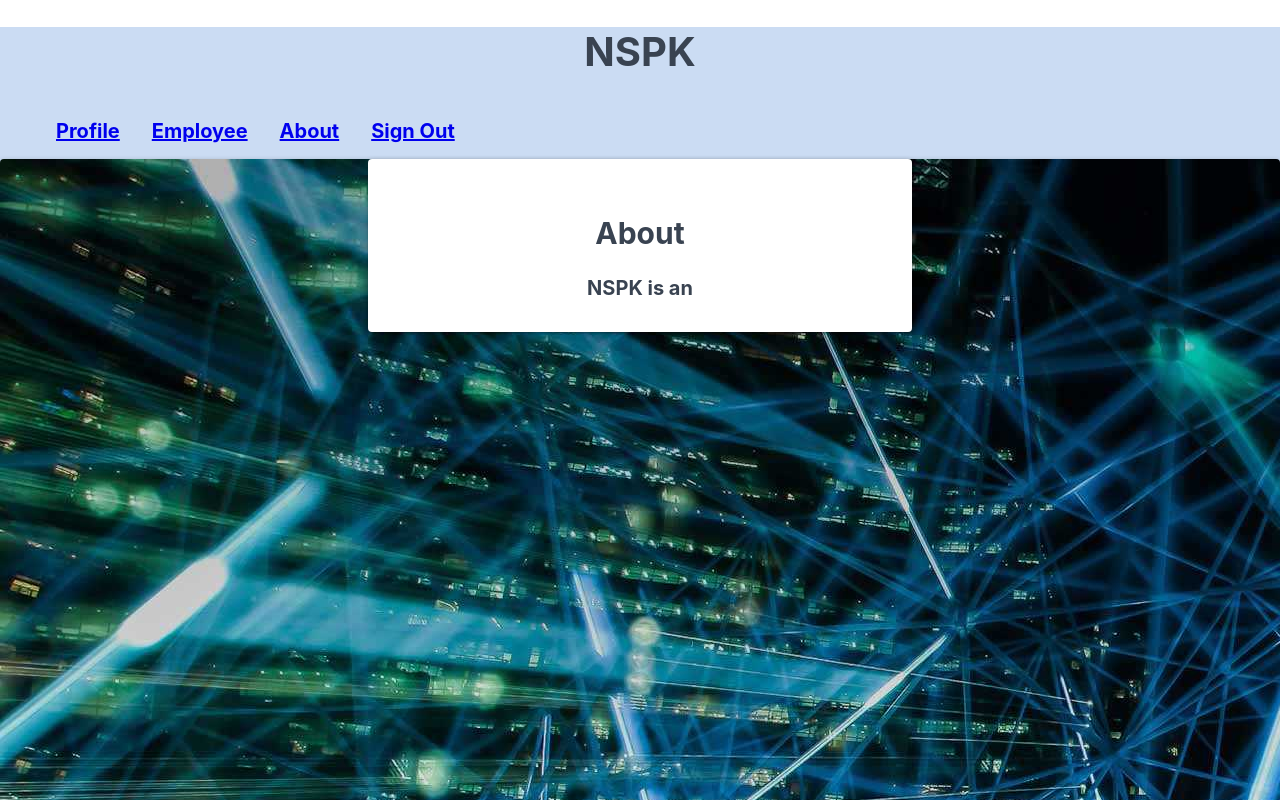
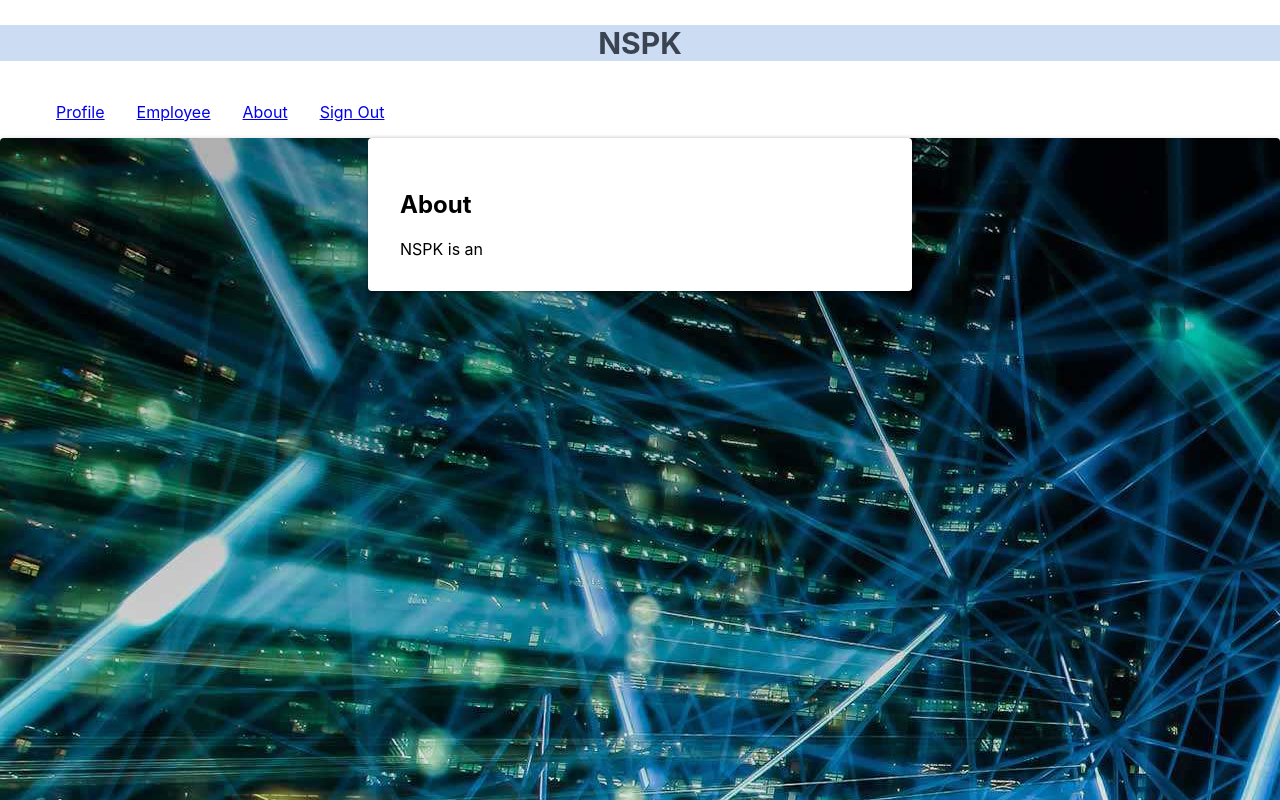
Before and after one commit to wengkeat575/NSPK-Enterprise, a React (Create React App) app in the folder nspk-enterprise/: page /about in a window 1280 px wide. Shown: the top 800 px of the page. Built offline with nearby package versions, Linux system fonts and the light colour scheme.

Commit message:
fix stuff

```diff
--- a/nspk-enterprise/src/Homepage.js
+++ b/nspk-enterprise/src/Homepage.js
@@ -21,16 +21,14 @@ class Homepage extends React.Component {
   render() {
     return (
       <Router>
-            <Header>
-            <h1>NSPK</h1>
+            <Header><h2>NSPK</h2></Header>
           <Switch>
-            <Route path="/signin" component={App} />
             <Route path="/profile" component={Profile} />
             <Route path="/employees" component={Employee} />
             <Route path="/about" component={About} />
             <Route path="/signout" component={Signout} />
+            <Route path="*" component={App} />
           </Switch>
-          </Header>
       </Router>
     );
   }
```
